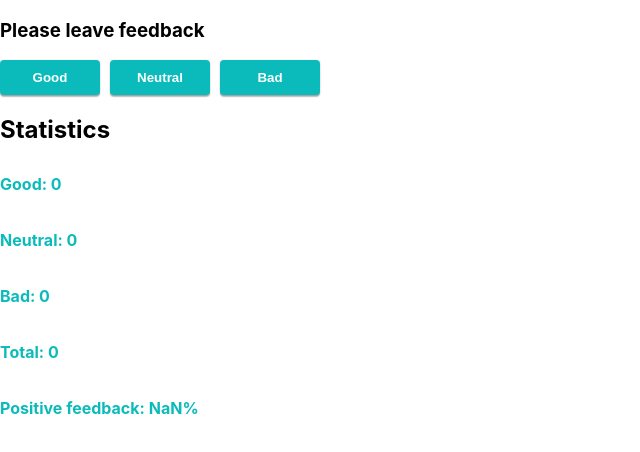
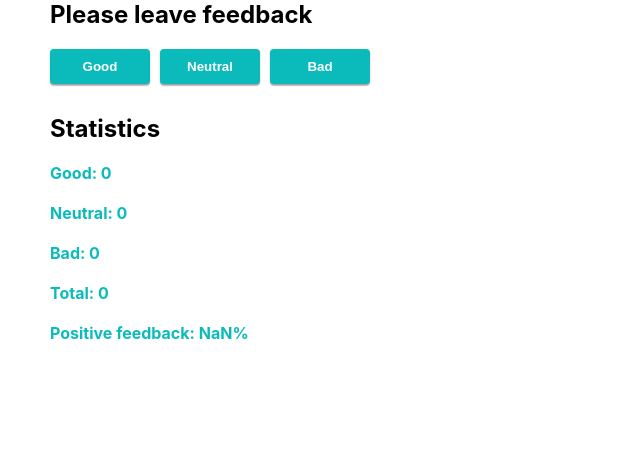
Before and after one commit to oksanastets-code/goit-react-hw-02-feedback, a React (Create React App) app: page / in a window 1280 px wide. Shown: the top 452 px of the page, without its empty margins (0-640 px from the left). Built offline with nearby package versions, Linux system fonts and the light colour scheme.

Commit message:
add styles and Sections

```diff
--- a/src/App.js
+++ b/src/App.js
@@ -1,6 +1,7 @@
 import { Component } from 'react';
 import FeedbackOptions from './components/FeedbackOptions';
 import Statistics from './components/Statistics';
+import Section from './components/Section';
 
 // import Feedback from './components/feedback/Feedback';
 
@@ -30,21 +31,20 @@ class App extends Component {
 
     return (
       <>
-        <div>
-          <h3>Please leave feedback</h3>
+        <Section title="Please leave feedback">
           <FeedbackOptions
             options={this.state}
             onIncrement={this.onLeaveFeedback}
           />
-        </div>
-        <div>
-          <h2>Statistics</h2>
+        </Section>
+
+        <Section title="Statistics">
           <Statistics
             options={this.state}
             total={countTotalFeedback}
             positivePercentage={countPositiveFeedbackPercentage}
           />
-        </div>
+        </Section>
       </>
     );
   }
--- a/src/components/Feedback.styled.js
+++ /dev/null
@@ -1 +0,0 @@
-import styled from '@emotion/styled';
--- a/src/components/FeedbackOptions.styled.js
+++ b/src/components/FeedbackOptions.styled.js
@@ -2,6 +2,7 @@ import styled from '@emotion/styled';
 
 export const Button = styled.button`
   margin-right: 10px;
+  margin-top: 20px;
   padding-top: 10px;
   padding-bottom: 10px;
   width: 100px;
--- /dev/null
+++ b/src/components/Section.js
@@ -0,0 +1,15 @@
+import PropTypes from 'prop-types';
+import { SectionContainer } from './Section.styled';
+
+export default function Section({ title, children }) {
+  return (
+    <SectionContainer>
+      <h2>{title}</h2>
+      {children}
+    </SectionContainer>
+  );
+}
+Section.propTypes = {
+  title: PropTypes.string,
+  children: PropTypes.node,
+};
--- /dev/null
+++ b/src/components/Section.styled.js
@@ -0,0 +1,6 @@
+import styled from '@emotion/styled';
+
+export const SectionContainer = styled.div`
+  margin-left: 50px;
+  margin-bottom: 30px;
+`;
--- a/src/components/Statistics.js
+++ b/src/components/Statistics.js
@@ -17,5 +17,5 @@ export default function Statistics({ options, total, positivePercentage }) {
 Statistics.propTypes = {
   options: PropTypes.object,
   total: PropTypes.number,
-  positivePercentage: PropTypes.number,
+  positivePercentage: PropTypes.string,
 };
--- a/src/components/Statistics.styled.js
+++ b/src/components/Statistics.styled.js
@@ -2,9 +2,7 @@ import styled from '@emotion/styled';
 
 export const StatisticItem = styled.p`
   margin-right: 10px;
-  padding-top: 10px;
-  padding-bottom: 10px;
-
+  margin-top: 20px;
   font-weight: 700;
   color: #0bbbbb;
 `;
--- a/src/index.css
+++ b/src/index.css
@@ -11,3 +11,9 @@ code {
   font-family: source-code-pro, Menlo, Monaco, Consolas, 'Courier New',
     monospace;
 }
+p,
+h2,
+button {
+  margin: 0;
+  padding: 0;
+}
```
Also changed, not shown: src/components/Feedback.js (deleted, +0 -51 lines).
